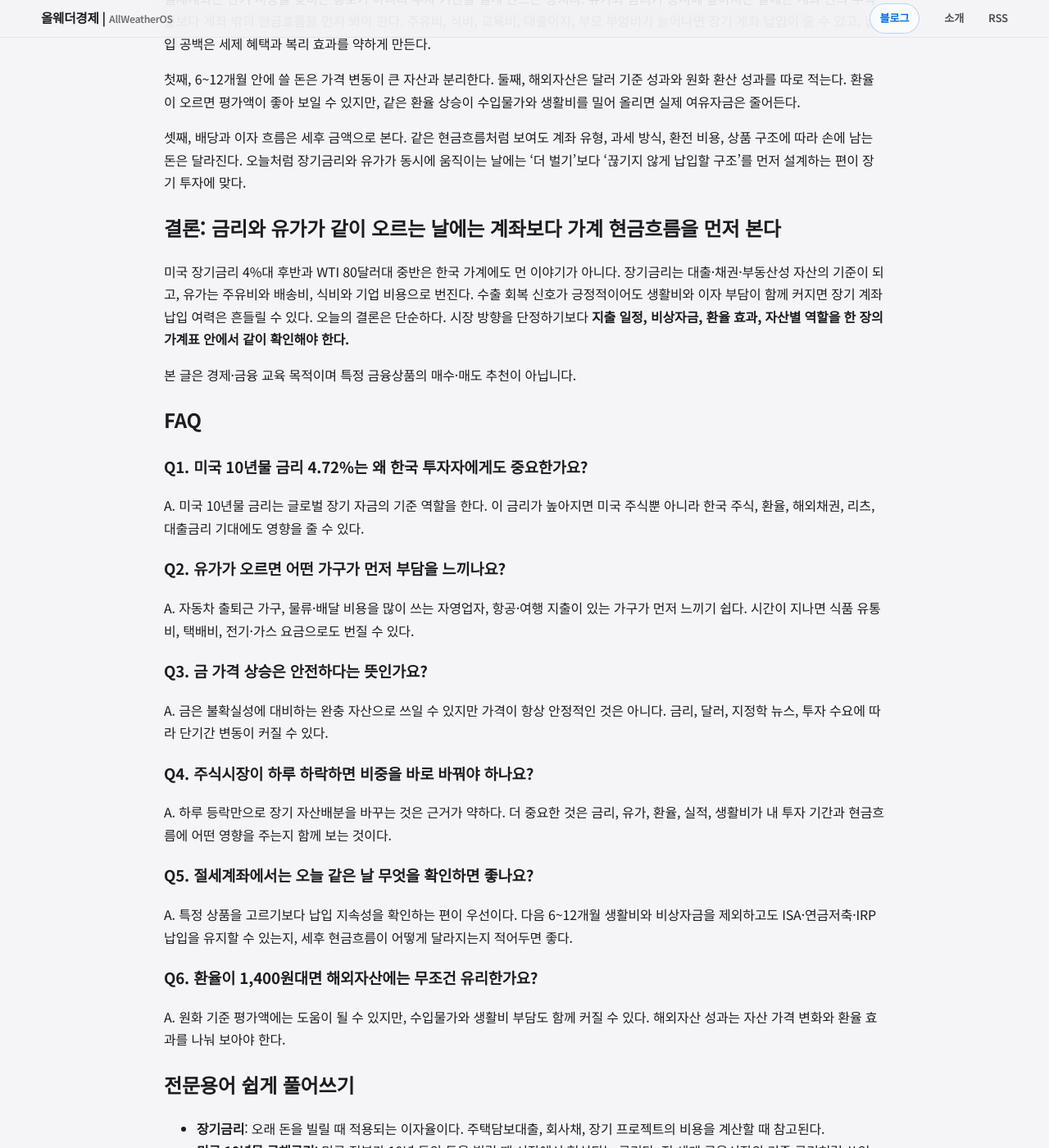
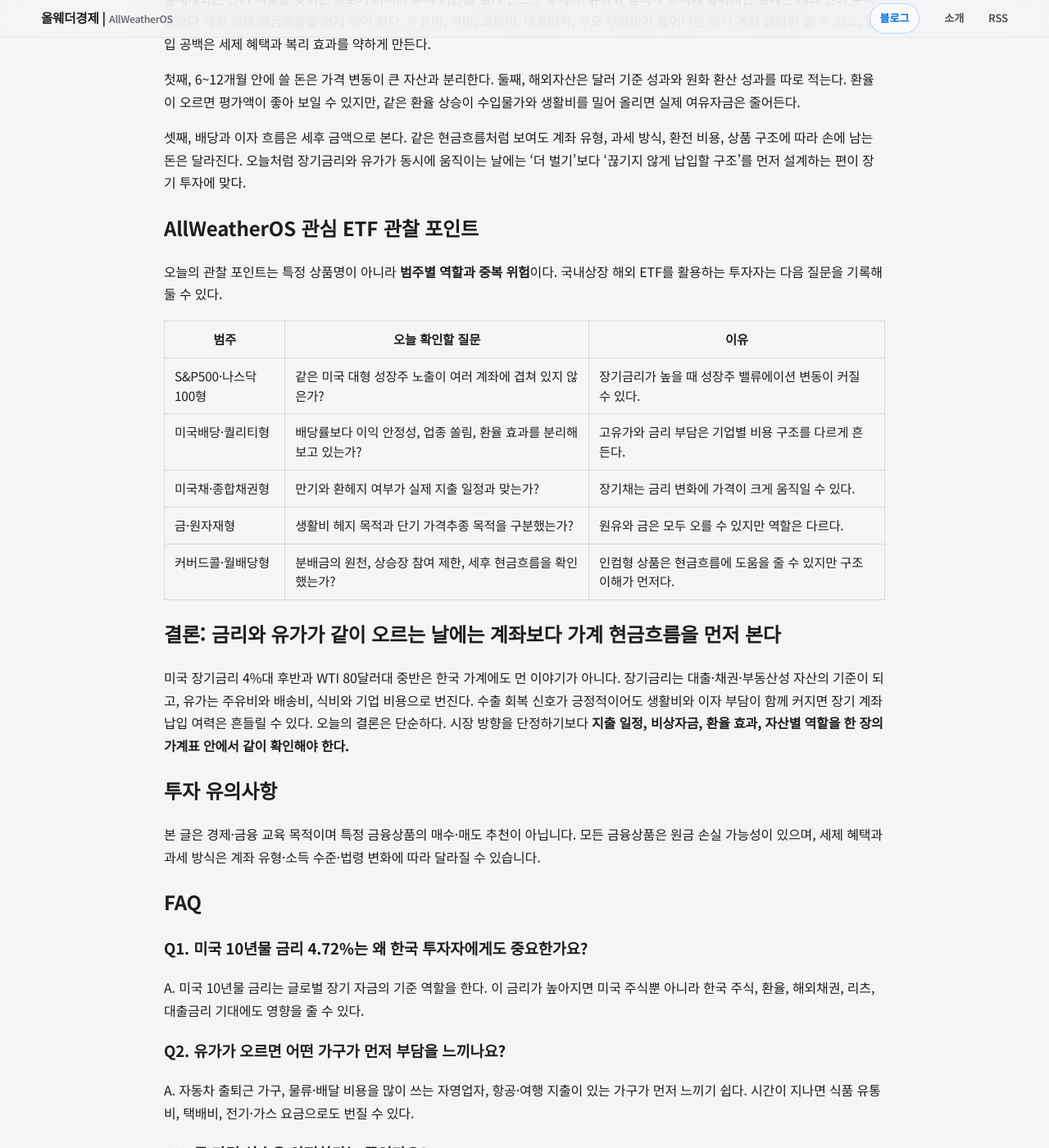
Before and after one commit to ai4tenlab/allweatheros, a Jekyll site: the page built from _posts/2026-08-18-daily-allweather-brief.md, in a window 1280 px wide and 1400 px high, scrolled down 3944 px. Shown: the whole window at 82% size. Built offline with Jekyll 4.4.1, drawn with Linux system fonts in a browser that asks for light colours; some of the changed text lies outside the part shown.

Commit message:
post: refine 2026-08-18 AllWeatherOS daily brief

```diff
--- a/_posts/2026-08-18-daily-allweather-brief.md
+++ b/_posts/2026-08-18-daily-allweather-brief.md
@@ -41,7 +41,7 @@ image_alt: "주유소에서 가족 차량 주유비와 가계 현금흐름을
 
 한국 쪽에서는 정부가 8월 14일 발표한 ‘2026년 8월 최근 경제동향’에서 수출 확대와 내수 개선으로 경기회복 흐름이 강화되고 있다고 평가했다. 6월 전산업생산은 전월보다 2.3%, 설비투자는 5.8%, 소매판매는 2.7% 증가했다. 하지만 같은 자료는 중동전쟁 불확실성과 고유가에 따른 물가 상승 압력, 청년층과 일부 업종의 고용 부담도 함께 적었다. 회복과 부담이 같은 문서 안에 들어 있는 셈이다.
 
-## 유가가 오르면 생활비는 어디서 먼저 느껴지나
+## 생활경제 연결: 유가가 오르면 어디서 먼저 느껴지나
 
 유가는 주유소 가격표에서 끝나지 않는다. 원유 가격이 오르면 정유, 화학, 플라스틱, 택배, 항공, 농수산물 운송, 전기·가스 비용까지 여러 단계로 번진다. 차를 자주 쓰는 가구는 주유비를 먼저 느끼고, 차가 없는 가구도 배송비와 외식비, 장바구니 가격을 통해 간접적으로 부담을 만난다.
 
@@ -65,7 +65,7 @@ image_alt: "주유소에서 가족 차량 주유비와 가계 현금흐름을
 
 그래서 오늘의 경제 흐름은 한쪽으로만 읽기 어렵다. 수출 회복은 성장자산의 근거가 될 수 있고, 고유가와 장기금리는 방어자산과 현금흐름 관리의 이유가 된다. 두 신호가 동시에 나올 때는 계좌를 하나의 전망에 몰아넣기보다, 지출 일정과 자산의 역할을 먼저 나누는 접근이 더 안정적이다.
 
-## 자산별 역할과 위험은 어떻게 달라지나
+## 자산군별 영향 분석: 자산별 역할과 위험은 어떻게 달라지나
 
 | 자산 역할 | 오늘의 신호 | 독자가 기록할 기준 |
 |---|---|---|
@@ -76,7 +76,7 @@ image_alt: "주유소에서 가족 차량 주유비와 가계 현금흐름을
 | 원화·달러 자산 | 환율은 1,400원대 초중반 시장 참고치에 머물렀다. | 해외자산 성과를 자산 가격 변화와 환율 효과로 나눠 기록한다. |
 | 절세계좌 | 생활비가 오르면 장기 납입이 흔들릴 수 있다. | ISA·연금저축·IRP 납입액을 생활비 잔액과 분리해 월별로 관리한다. |
 
-## 절세계좌와 장기 투자자는 무엇을 확인해야 하나
+## 절세계좌 투자자 체크포인트: 장기 투자자는 무엇을 확인해야 하나
 
 절세계좌는 단기 시장을 맞히는 통로가 아니라 투자 기간을 길게 만드는 장치다. 유가와 금리가 동시에 높아지는 날에는 계좌 안의 수익률보다 계좌 밖의 현금흐름을 먼저 봐야 한다. 주유비, 식비, 교육비, 대출이자, 부모 부양비가 늘어나면 장기 계좌 납입이 줄 수 있고, 납입 공백은 세제 혜택과 복리 효과를 약하게 만든다.
 
@@ -84,11 +84,26 @@ image_alt: "주유소에서 가족 차량 주유비와 가계 현금흐름을
 
 셋째, 배당과 이자 흐름은 세후 금액으로 본다. 같은 현금흐름처럼 보여도 계좌 유형, 과세 방식, 환전 비용, 상품 구조에 따라 손에 남는 돈은 달라진다. 오늘처럼 장기금리와 유가가 동시에 움직이는 날에는 ‘더 벌기’보다 ‘끊기지 않게 납입할 구조’를 먼저 설계하는 편이 장기 투자에 맞다.
 
+
+## AllWeatherOS 관심 ETF 관찰 포인트
+
+오늘의 관찰 포인트는 특정 상품명이 아니라 **범주별 역할과 중복 위험**이다. 국내상장 해외 ETF를 활용하는 투자자는 다음 질문을 기록해 둘 수 있다.
+
+| 범주 | 오늘 확인할 질문 | 이유 |
+|---|---|---|
+| S&P500·나스닥100형 | 같은 미국 대형 성장주 노출이 여러 계좌에 겹쳐 있지 않은가? | 장기금리가 높을 때 성장주 밸류에이션 변동이 커질 수 있다. |
+| 미국배당·퀄리티형 | 배당률보다 이익 안정성, 업종 쏠림, 환율 효과를 분리해 보고 있는가? | 고유가와 금리 부담은 기업별 비용 구조를 다르게 흔든다. |
+| 미국채·종합채권형 | 만기와 환헤지 여부가 실제 지출 일정과 맞는가? | 장기채는 금리 변화에 가격이 크게 움직일 수 있다. |
+| 금·원자재형 | 생활비 헤지 목적과 단기 가격추종 목적을 구분했는가? | 원유와 금은 모두 오를 수 있지만 역할은 다르다. |
+| 커버드콜·월배당형 | 분배금의 원천, 상승장 참여 제한, 세후 현금흐름을 확인했는가? | 인컴형 상품은 현금흐름에 도움을 줄 수 있지만 구조 이해가 먼저다. |
+
 ## 결론: 금리와 유가가 같이 오르는 날에는 계좌보다 가계 현금흐름을 먼저 본다
 
 미국 장기금리 4%대 후반과 WTI 80달러대 중반은 한국 가계에도 먼 이야기가 아니다. 장기금리는 대출·채권·부동산성 자산의 기준이 되고, 유가는 주유비와 배송비, 식비와 기업 비용으로 번진다. 수출 회복 신호가 긍정적이어도 생활비와 이자 부담이 함께 커지면 장기 계좌 납입 여력은 흔들릴 수 있다. 오늘의 결론은 단순하다. 시장 방향을 단정하기보다 **지출 일정, 비상자금, 환율 효과, 자산별 역할을 한 장의 가계표 안에서 같이 확인해야 한다.**
 
-본 글은 경제·금융 교육 목적이며 특정 금융상품의 매수·매도 추천이 아닙니다.
+## 투자 유의사항
+
+본 글은 경제·금융 교육 목적이며 특정 금융상품의 매수·매도 추천이 아닙니다. 모든 금융상품은 원금 손실 가능성이 있으며, 세제 혜택과 과세 방식은 계좌 유형·소득 수준·법령 변화에 따라 달라질 수 있습니다.
 
 ## FAQ
 
@@ -126,7 +141,7 @@ A. 원화 기준 평가액에는 도움이 될 수 있지만, 수입물가와
 - **현금성 자산**: 예금, 단기채, 머니마켓형 상품처럼 비교적 빨리 현금화할 수 있는 자산을 말한다. 수익률보다 지출 일정과 안정성이 중요할 때 쓰인다.
 - **세후 현금흐름**: 이자나 배당을 받은 뒤 세금과 비용을 빼고 실제로 남는 돈이다. 같은 수익률이라도 계좌 유형에 따라 달라진다.
 
-## 출처와 참고 근거
+## 출처와 확인 근거
 
 - 미국 재무부, Daily Treasury Rates, 2026년 8월 17일 일일 국채금리: [https://home.treasury.gov/resource-center/data-chart-center/interest-rates/daily-treasury-rates.csv/2026/all?type=daily_treasury_yield_curve&field_tdr_date_value=2026&page&_format=csv](https://home.treasury.gov/resource-center/data-chart-center/interest-rates/daily-treasury-rates.csv/2026/all?type=daily_treasury_yield_curve&field_tdr_date_value=2026&page&_format=csv)
 - 대한민국 정책브리핑·재정경제부, 2026년 8월 14일 “수출 확대·내수 개선으로 경기회복 흐름 강화” 최근 경제동향: [https://www.korea.kr/news/policyNewsView.do?newsId=148970103](https://www.korea.kr/news/policyNewsView.do?newsId=148970103)
```
